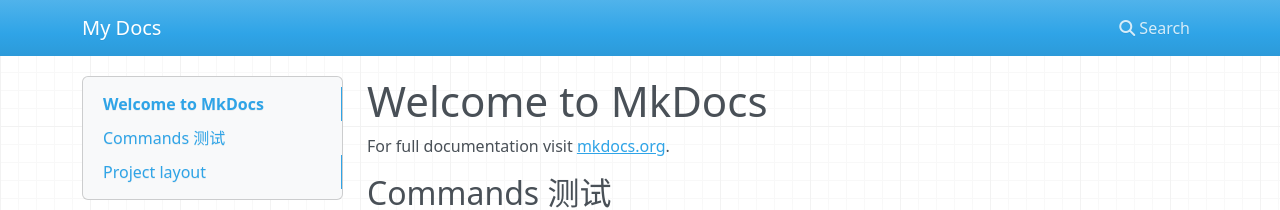
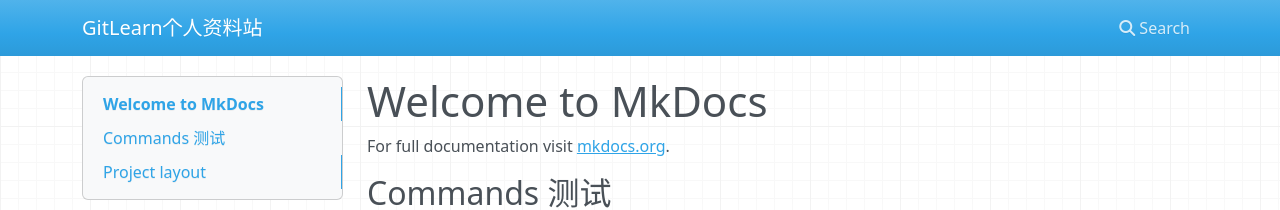
Before and after one commit to jinzhao2aqin/GitLearn, an MkDocs documentation site: the page built from docs/index.md, in a window 1280 px wide. Shown: the top 210 px of the page. Built offline with MkDocs 1.6.1, drawn with Linux system fonts in a browser that asks for light colours; nearby versions of some CDN libraries.

Commit message:
更新网站

```diff
--- a/mkdocs.yml
+++ b/mkdocs.yml
@@ -1 +1,6 @@
-site_name: My Docs
+# [Info]
+# 左上角标题
+site_name: GitLearn个人资料站
+site_url: https://yang-xijie.github.io
+site_author: jinzhao
+site_description: GitLearn个人资料站
```
